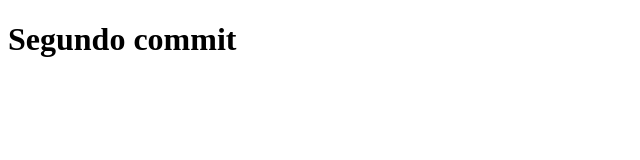
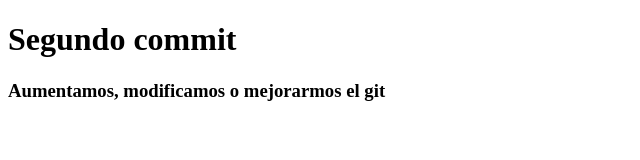
Before and after one commit to miguel1688/Prueba-Git-1, a plain HTML site: page index.html in a window 1280 px wide. Shown: the whole page, without its empty margins (0-640 px from the left). Drawn offline with Linux system fonts and the light colour scheme.

Commit message:
Tercer commit

```diff
--- a/index.html
+++ b/index.html
@@ -7,6 +7,7 @@
     <title>Prueba</title>
     <body>
         <h1>Segundo commit</h1>
+        <h3>Aumentamos, modificamos o mejorarmos el git</h3>
     </body>
   </head>
 </html>
```
